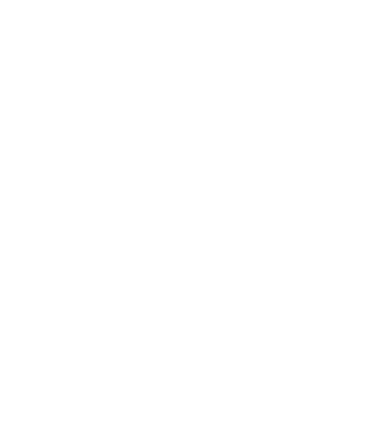
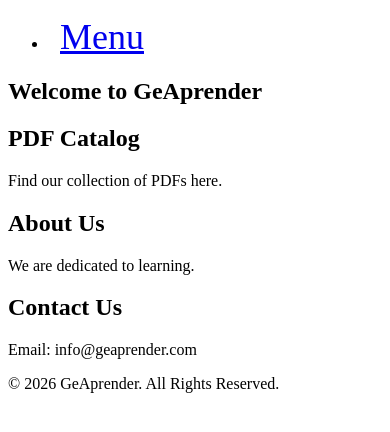
Before and after one commit to GeAprender/GeAprender, a plain HTML site: page index.html in a window 390 px wide. Drawn offline with Linux system fonts and the light colour scheme.

Commit message:
Update index.html with complete content and hamburger menu improvements.

```diff
--- a/index.html
+++ b/index.html
@@ -1,12 +1,47 @@
-<!-- Original HTML content would go here, including menu, banner, PDF catalog, about section, contact section, and footer -->
+<!DOCTYPE html>
+<html lang="en">
+<head>
+    <meta charset="UTF-8">
+    <meta name="viewport" content="width=device-width, initial-scale=1.0">
+    <title>GeAprender</title>
     <style>
-    .hamburger-menu {
+        /* Styles for hamburger menu */
+        .hamburger {
             font-size: 36px;
             background-color: rgba(255, 255, 255, 0.2);
             padding: 8px 12px;
             border-radius: 5px;
         }
-    .hamburger-menu:hover {
+        .hamburger:hover {
             background-color: rgba(255, 255, 255, 0.35);
         }
     </style>
+</head>
+<body>
+    <header>
+        <nav>
+            <ul>
+                <li><a class="hamburger" href="#menu">Menu</a></li>
+            </ul>
+        </nav>
+    </header>
+    <section id="banner">
+        <h1>Welcome to GeAprender</h1>
+    </section>
+    <section id="pdf-catalog">
+        <h2>PDF Catalog</h2>
+        <p>Find our collection of PDFs here.</p>
+    </section>
+    <section id="about">
+        <h2>About Us</h2>
+        <p>We are dedicated to learning.</p>
+    </section>
+    <section id="contact">
+        <h2>Contact Us</h2>
+        <p>Email: info@geaprender.com</p>
+    </section>
+    <footer>
+        <p>&copy; 2026 GeAprender. All Rights Reserved.</p>
+    </footer>
+</body>
+</html>
```
Lines whose indentation alone changed are shown as unchanged.
